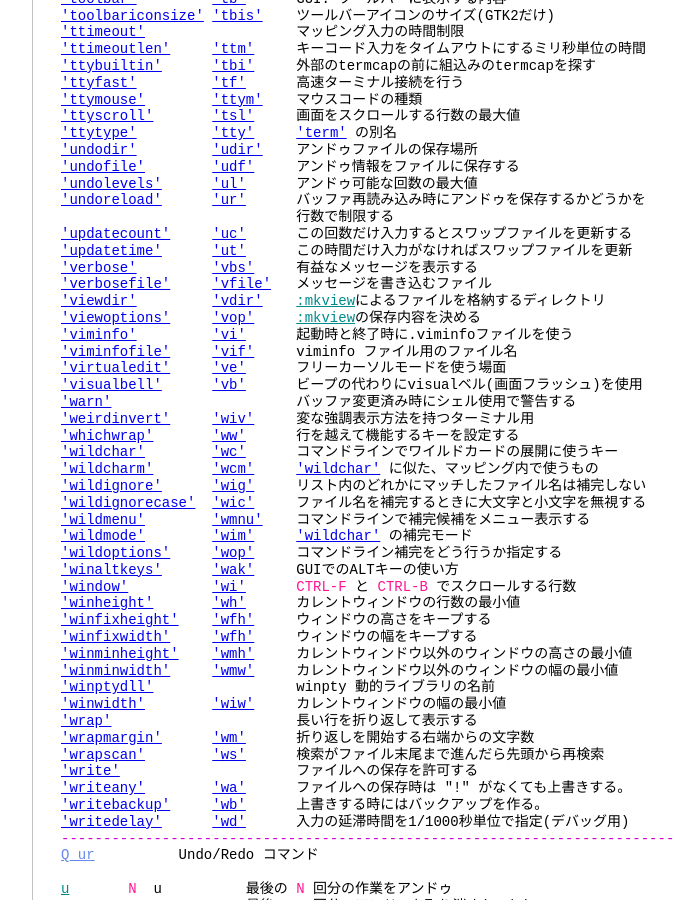
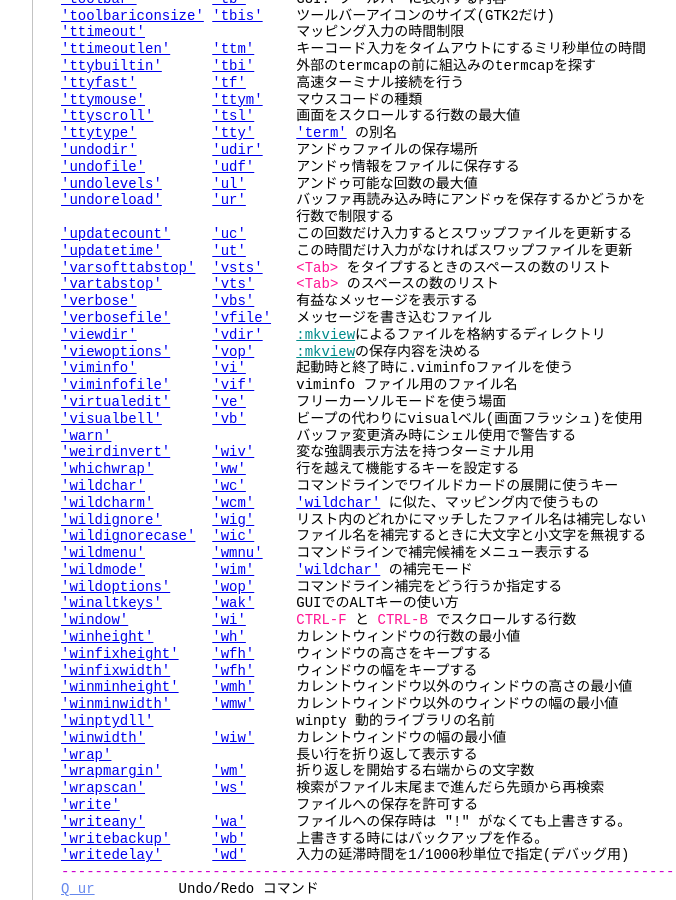
Before and after one commit to vim-jp/vimdoc-ja, a Jekyll site: the page built from quickref.html, in a window 1280 px wide and 900 px high, scrolled down 16367 px. Shown: the whole window, without its empty margins (340-1016 px from the left). Built offline with Jekyll 4.4.1, drawn with Linux system fonts in a browser that asks for light colours; nearby versions of some CDN libraries; comment, search, counter and statistics services are not loaded.

Commit message:
Generated by Travis JOB 1215.1
https://travis-ci.org/vim-jp/vimdoc-ja-working/builds/446171979

```diff
--- a/quickref.html
+++ b/quickref.html
@@ -980,6 +980,8 @@ helpname: 'quickref'
 &nbsp;&nbsp;&nbsp;&nbsp;&nbsp;&nbsp;&nbsp;&nbsp;&nbsp;&nbsp;&nbsp;&nbsp;&nbsp;&nbsp;&nbsp;&nbsp;&nbsp;&nbsp;&nbsp;&nbsp;&nbsp;&nbsp;&nbsp;&nbsp;&nbsp;&nbsp;&nbsp;&nbsp;行数で制限する<br>
 <a class="Type" href="options.html#'updatecount'">'updatecount'</a>&nbsp;&nbsp;&nbsp;&nbsp;&nbsp;<a class="Type" href="options.html#'uc'">'uc'</a>&nbsp;&nbsp;&nbsp;&nbsp;&nbsp;&nbsp;この回数だけ入力するとスワップファイルを更新する<br>
 <a class="Type" href="options.html#'updatetime'">'updatetime'</a>&nbsp;&nbsp;&nbsp;&nbsp;&nbsp;&nbsp;<a class="Type" href="options.html#'ut'">'ut'</a>&nbsp;&nbsp;&nbsp;&nbsp;&nbsp;&nbsp;この時間だけ入力がなければスワップファイルを更新<br>
+<a class="Type" href="options.html#'varsofttabstop'">'varsofttabstop'</a>&nbsp;&nbsp;<a class="Type" href="options.html#'vsts'">'vsts'</a>&nbsp;&nbsp;&nbsp;&nbsp;<span class="Special">&lt;Tab&gt;</span>&nbsp;をタイプするときのスペースの数のリスト<br>
+<a class="Type" href="options.html#'vartabstop'">'vartabstop'</a>&nbsp;&nbsp;&nbsp;&nbsp;&nbsp;&nbsp;<a class="Type" href="options.html#'vts'">'vts'</a>&nbsp;&nbsp;&nbsp;&nbsp;&nbsp;<span class="Special">&lt;Tab&gt;</span>&nbsp;のスペースの数のリスト<br>
 <a class="Type" href="options.html#'verbose'">'verbose'</a>&nbsp;&nbsp;&nbsp;&nbsp;&nbsp;&nbsp;&nbsp;&nbsp;&nbsp;<a class="Type" href="options.html#'vbs'">'vbs'</a>&nbsp;&nbsp;&nbsp;&nbsp; 有益なメッセージを表示する<br>
 <a class="Type" href="options.html#'verbosefile'">'verbosefile'</a>&nbsp;&nbsp;&nbsp;&nbsp;&nbsp;<a class="Type" href="options.html#'vfile'">'vfile'</a>&nbsp;&nbsp; メッセージを書き込むファイル<br>
 <a class="Type" href="options.html#'viewdir'">'viewdir'</a>&nbsp;&nbsp;&nbsp;&nbsp;&nbsp;&nbsp;&nbsp;&nbsp;&nbsp;<a class="Type" href="options.html#'vdir'">'vdir'</a>&nbsp;&nbsp;&nbsp;&nbsp;<a class="Identifier" href="starting.html#:mkview">:mkview</a>によるファイルを格納するディレクトリ<br>
```
